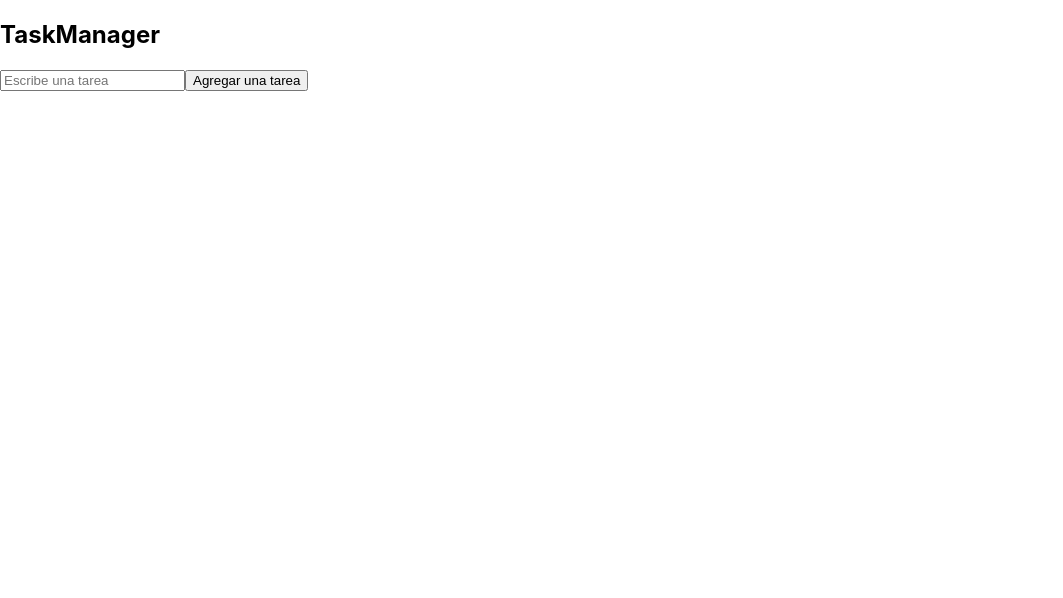
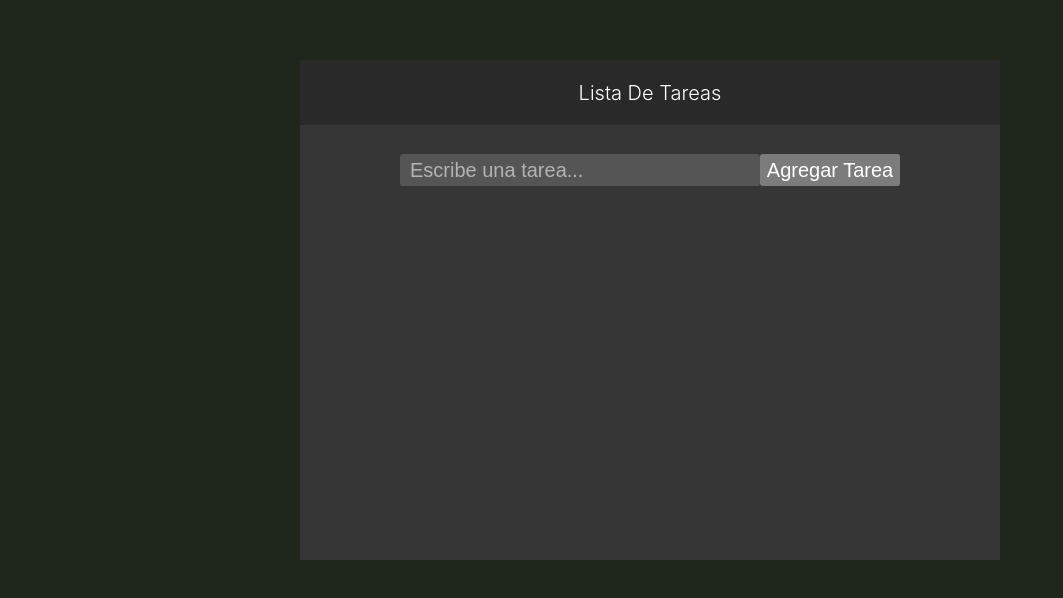
Before and after one commit to MartinDiCe/apitaskmanager-react, a React (Create React App) app: page / in a window 1280 px wide. Shown: the top 598 px of the page, without its empty margins (0-1063 px from the left). Built offline with nearby package versions, Linux system fonts and the light colour scheme.

Commit message:
prototipo css

```diff
--- a/src/App.js
+++ b/src/App.js
@@ -1,5 +1,6 @@
 import { Component } from 'react';
 import ListaTareasApp from './components/ListaTareasApp.jsx';
+import './styles/app.css'
 // import { TaskService } from './service/TaskService';
 
 //creamos el main app y extendemos del componente
@@ -24,7 +25,7 @@ export default class App extends Component{
 render()
 {
   return(
-    <div>
+    <div className='background'>
         <ListaTareasApp></ListaTareasApp>
     </div>
   );
--- a/src/components/FormularioTareas.jsx
+++ b/src/components/FormularioTareas.jsx
@@ -1,5 +1,6 @@
 import React from 'react'
 import { useState } from 'react';
+import '../styles/formulario_tareas.css';
 
 function FormularioTareas({agregarTarea}) {
 
@@ -18,9 +19,9 @@ function FormularioTareas({agregarTarea}) {
     const ResetInput = (e)=> setInput('');
 
   return (
-    <form onSubmit={HandleSubmit}>
-        <input type="text" placeholder='Escribe una tarea' value={input} onChange={(e)=>setInput(e.target.value)} required />
-        <input type="submit" value='Agregar una tarea'/>
+    <form className='container2' onSubmit={HandleSubmit}>
+        <input className='form_input' type="text" placeholder='Escribe una tarea...' value={input} onChange={(e)=>setInput(e.target.value)} required />
+        <input className='form_btn' type="submit" value='Agregar Tarea'/>
     </form>
   )
 }
--- a/src/components/ListaTareasApp.jsx
+++ b/src/components/ListaTareasApp.jsx
@@ -2,6 +2,7 @@ import React from 'react'
 import FormularioTareas from './FormularioTareas'
 import { useState } from 'react';
 import Tarea from './Tarea';
+import '../styles/lista_tareas_app.css';
 
 function ListaTareasApp() {
 
@@ -31,8 +32,8 @@ function ListaTareasApp() {
   }
 
   return (
-    <div>
-       <h2>TaskManager</h2>
+    <div className='container'>
+      <h2>Lista De Tareas</h2>
       <FormularioTareas agregarTarea={agregarTarea}/>
       <div className='contenedor-tareas'>
           {tareas.map((tarea) =>
--- a/src/components/Tarea.jsx
+++ b/src/components/Tarea.jsx
@@ -4,11 +4,12 @@ import '../styles/tarea.css'
 function Tarea({texto,id,completada,completarTarea,eliminarTarea}) {
 
   return (
-    <div>
-       <div onClick={()=>completarTarea(id)} className={completada ? 'completado' : 'incompleto'}>{texto}</div>
-       <button onClick={()=>eliminarTarea(id)}>Eliminar Tarea</button>
-     </div>
+    <div className='tarea'>
+      <div onClick={()=>completarTarea(id)} className={completada ? 'completado tarea-container' : 'incompleto tarea-container'}>{texto}</div>
+      <button className='tarea-btn' onClick={()=>eliminarTarea(id)}>Borrar</button>
+    </div>
   )
+
 }
 
 export default Tarea
--- /dev/null
+++ b/src/styles/app.css
@@ -0,0 +1,6 @@
+.background {
+  height: 100vh;
+  width: 100vw;
+  padding: 10px;
+  background-color: #1F271B;
+}
--- a/src/styles/formulario_tareas.css
+++ b/src/styles/formulario_tareas.css
@@ -0,0 +1,34 @@
+.container2 {
+  width: 100%;
+  height: 90px;
+  display: flex;
+  justify-content: center;
+  align-items: center;
+  background-color: #363636;
+}
+.form_input {
+  background-color: #555555;
+  width: 50%;
+  height: 2rem;
+  border: none;
+  font-size: 20px;
+  font-weight: 100;
+  outline: none;
+  color: white;
+  padding-left: 10px;
+  border-radius: 3px;
+}
+
+.form_input::placeholder {
+  color: #B3B3B3;
+}
+
+.form_btn {
+  background-color: #7C7C7C;
+  color: white;
+  width: 20%;
+  height: 2rem;
+  border: none;
+  font-size: 20px;
+  border-radius: 3px;
+}
--- a/src/styles/lista_tareas_app.css
+++ b/src/styles/lista_tareas_app.css
@@ -1,3 +1,23 @@
-.contenedor-tareas{
-    background-color: green;
+* {
+    margin: 0;
+    padding: 0;
 }
+.container {
+    background-color: #363636;
+    height: 500px;
+    width: 700px;
+    margin: 50px auto;
+}
+
+h2 {
+    display: flex;
+    justify-content: center;
+    align-items: center;
+    height: 65px;
+    width: 100%;
+    font-size: 20px;
+    font-weight: 300;
+    text-align: center;
+    color: white;
+    background-color: #292929;
+}
--- a/src/styles/tarea.css
+++ b/src/styles/tarea.css
@@ -1,8 +1,35 @@
-.completado{
-    display: inline;
-    background-color: #5cb85c;
+.tarea {
+    display: flex;
+    justify-content: center;
+    align-items: center;
+    width: 100%;
+    height: 2.5rem;
+    border: none;
+    font-size: 20px;
+    font-weight: 100;
+    margin:20px 0;
 }
-.incompleto{
-    display: inline;
-    background-color: #d9534f;
+
+.tarea-container {
+    display: flex;
+    justify-content: left;
+    align-items: center;
+    width: 60%;
+    height: 100%;
+    background-color: #555555;
+    color: white;
+    font-weight: 300;
+    padding-left: 10px;
+    border-radius: 3px;
 }
+
+
+.tarea-btn{
+    background-color: #7C7C7C;
+    color: white;
+    width: 10%;
+    height: 2.5rem;
+    border: none;
+    font-size: 20px;
+    border-radius: 3px;
+}
```
